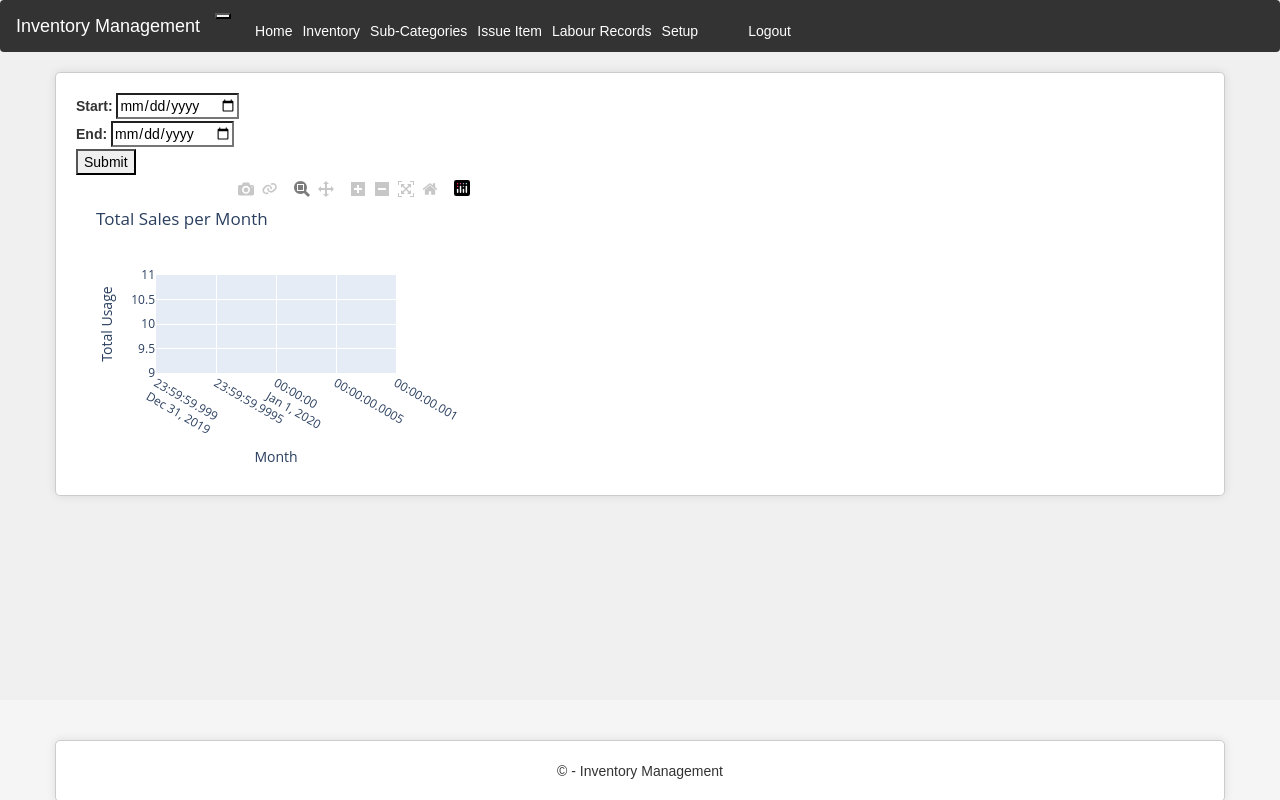
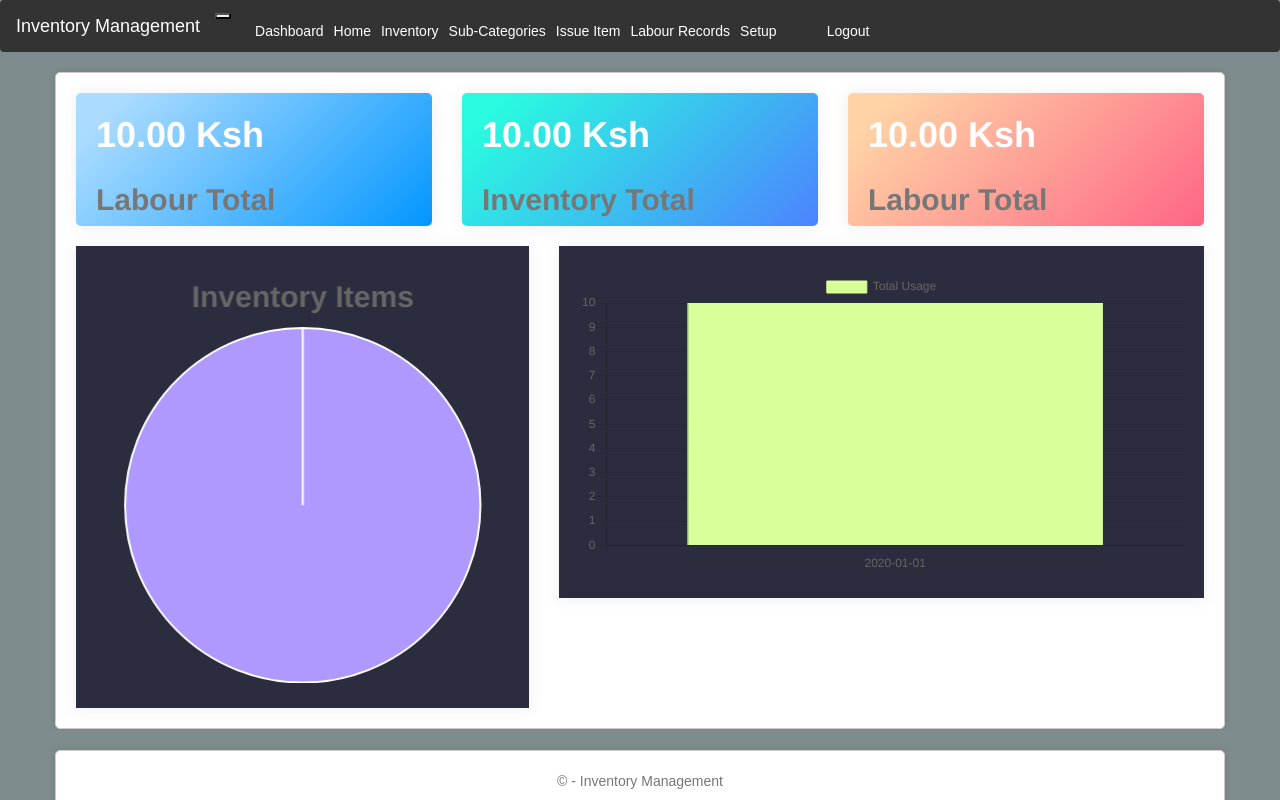
Before and after one commit to kamauhenry/Invmgt, a Django app: page /Dashboard/ in a window 1280 px wide. Run offline with Django 3.2, Linux system fonts and the light colour scheme; a user stored in the database is signed in; tables that the repository leaves empty hold one stand-in row (values such as "Sample post"); some libraries are stand-ins or nearby versions.

Commit message:
Added Charts to my Dashboard template

```diff
--- a/Invmgt/settings.py
+++ b/Invmgt/settings.py
@@ -24,9 +24,9 @@ BASE_DIR = os.path.dirname(os.path.dirname(os.path.abspath(__file__)))
 SECRET_KEY = '7eebbb5e-b526-4b8f-9bb5-95f7ee5e35a7'
 
 # SECURITY WARNING: don't run with debug turned on in production!
-DEBUG = False
+DEBUG = True
 
-ALLOWED_HOSTS = ['192.168.100.28']
+ALLOWED_HOSTS = ['192.168.100.4']
 INTERNAL_IPS = ['127.0.0.1',
                 ]
 
@@ -44,6 +44,7 @@ INSTALLED_APPS = [
     'pyodbc',
     'debug_toolbar',
     'rest_framework',
+    'django.contrib.humanize'
 
 ]
 
--- a/app/models.py
+++ b/app/models.py
@@ -83,7 +83,7 @@ class GroupedItems(models.Model):
 
 		sqlserverconn_aggregate = sqlserverconn.objects.filter(grouped_item=self).aggregate(
 			total_units = Sum('Units'),
-			total=Sum(F('subtotal'))
+			total=Sum(F('Subtotal'))
 		)
 		self.total_units = sqlserverconn_aggregate['total_units'] or 0
 		self.total = sqlserverconn_aggregate['total'] or 0
@@ -166,6 +166,10 @@ class Labour(models.Model):
 		self.sub_total = self.labourer_cost * self.NOL
 		super(Labour, self).save(*args, **kwargs)
 
+@receiver(post_save, sender=IssueItem)
+@receiver(post_save, sender=sqlserverconn)
+def update_totals_on_related_save(sender, instance, **kwargs):
+	instance.grouped_item.calculate_totals()
 
 
 @receiver(post_save, sender=sqlserverconn)
--- /dev/null
+++ b/app/static/app/content/Dashboard.css
@@ -0,0 +1,72 @@
+
+body {
+    background: #343E59;
+    color: #777;
+    font-family: Montserrat, Arial, sans-serif;
+}
+
+.body-bg {
+    background: #F3F4FA !important;
+}
+
+h1, h2, h3, h4, h5, h6, strong {
+    font-weight: 600;
+}
+
+body {
+    /*background: linear-gradient(45deg,#3a3a60,#5f5f8e);
+  min-height: 100vh;*/
+}
+
+.content-area {
+    max-width: 1280px;
+    margin: 0 auto;
+}
+
+.box {
+    background-color: #2B2D3E;
+    padding: 25px 20px;
+}
+
+.shadow {
+    box-shadow: 0px 1px 15px 1px rgba(69, 65, 78, 0.08);
+}
+
+.sparkboxes .box {
+    padding-top: 10px;
+    padding-bottom: 10px;
+    text-shadow: 0 1px 1px 1px #666;
+    box-shadow: 0px 1px 15px 1px rgba(69, 65, 78, 0.08);
+    position: relative;
+    border-radius: 5px;
+}
+
+    .sparkboxes .box .details {
+        position: absolute;
+        color: #fff;
+        transform: scale(0.7) translate(-22px, 20px);
+    }
+
+.sparkboxes strong {
+    position: relative;
+    z-index: 3;
+    top: -8px;
+    color: #fff;
+}
+
+
+.sparkboxes .box1 {
+    background-image: linear-gradient( 135deg, #ABDCFF 10%, #0396FF 100%);
+}
+
+.sparkboxes .box2 {
+    background-image: linear-gradient( 135deg, #2AFADF 10%, #4C83FF 100%);
+}
+
+.sparkboxes .box3 {
+    background-image: linear-gradient( 135deg, #FFD3A5 10%, #FD6585 100%);
+}
+
+.sparkboxes .box4 {
+    background-image: linear-gradient( 135deg, #EE9AE5 10%, #5961F9 100%);
+}
--- a/app/static/app/content/site.css
+++ b/app/static/app/content/site.css
@@ -112,17 +112,18 @@ a {
 
 
 footer {
-    background: #f5f5f5;
+    position: relative;
+    background: #7f8c8d;
     text-align: center;
-    padding: 20px;
+    padding: 0px;
     position: absolute;
     left: 0;
     bottom: 0;
-    right:0;
-
-    height: 100px;
+    right: 0;
+    height: 70px;
     width: 100%;
     overflow: hidden;
+    margin-top:0px;
 }
 html{
     height: 100%;
--- /dev/null
+++ b/app/static/app/scripts/Dashboard.js
@@ -0,0 +1,79 @@
+document.addEventListener('DOMContentLoaded', function () {
+    function getRandomPastelColor() {
+        var hue = Math.floor(Math.random() * 360);
+        var pastel = 'hsl(' + hue + ', 100%, 80%)';
+        return pastel;
+    }
+    var barColors = PieData.data.map(() => getRandomPastelColor());
+    var barchart = new Chart(
+        document.getElementById('barchart').getContext('2d'),
+        {
+            type: 'bar',
+            data: {
+                labels: chartData.labels,
+                datasets: [{
+                    label: 'Total Usage',
+                    data: chartData.series[0].data,
+                    backgroundColor: barColors,
+                    borderColor: barColors,
+                    borderWidth: 1,
+                    hoverOffset: 10,
+                }]
+            },
+            options: {
+                scales: {
+                    y: {
+                        beginAtZero: true
+                    }
+                }
+            },
+
+        }
+    );
+
+    // Generate random colors for pie chart
+    var pieColors = PieData.data.map(() => getRandomPastelColor());
+
+    var piechart = new Chart(
+        document.getElementById('piechart').getContext('2d'),
+        {
+            type: 'pie',
+            data: {
+                labels: PieData.labels,
+                datasets: [{
+                    data: PieData.data,
+                    backgroundColor: pieColors,
+                    hoverOffset: 25,  // Add a slight hover effect
+                }]
+            },
+            options: {
+                responsive: true,
+                plugins: {
+                    legend: {
+                        display: false,
+                    },
+                    title: {
+                        display: true,
+                        text: 'Inventory Items',
+                        font: {
+                            size: 30,
+                        }
+                    }
+                },
+                tooltips: {
+                    callbacks: {
+                        label: function (tooltipItem, data) {
+                            var dataset = data.datasets[tooltipItem.datasetIndex];
+                            var total = dataset.data.reduce(function (previousValue, currentValue) {
+                                return previousValue + currentValue;
+                            });
+                            var currentValue = dataset.data[tooltipItem.index];
+                            var percentage = Math.floor(((currentValue / total) * 100) + 0.5);
+                            return PieData.labels[tooltipItem.index] + ': ' + currentValue + ' (' + percentage + '%)';
+                        }
+                    }
+                }
+            },
+        }
+    );
+});
--- a/app/static/app/scripts/respond.js
+++ b/app/static/app/scripts/respond.js
@@ -341,9 +341,13 @@ window.matchMedia = window.matchMedia || (function(doc, undefined){
 
 
 $.ajax({
-	url: 'your_url',
+	url: '/Dashboard/',
 	type: 'POST',
-	data: your_data,
+	data: {
+		csrfmiddlewaretoken: getCookie('csrftoken'),  // Replace with your cookie retrieval function
+		chart_data: chartData,
+		pdata : PieData,
+	},
 	headers: {
 		'X-CSRFToken': getCookie('csrftoken')  // Replace with your cookie retrieval function
 	},
--- a/app/templates/app/Dashboard.html
+++ b/app/templates/app/Dashboard.html
@@ -1,23 +1,85 @@
 {% extends 'app/layout.html' %}
+{% load humanize %}
+<head>
+    <meta charset="UTF-8" />
+    <meta http-equiv="X-UA-Compatible" content="IE=edge" />
+    <meta name="viewport" content="width=device-width, initial-scale=1" />
+    <title>Dashboard - Dark Style</title>
+
+    <link rel="stylesheet" href="https://stackpath.bootstrapcdn.com/bootstrap/4.2.1/css/bootstrap.min.css" />
+    <link href="https://fonts.googleapis.com/css?family=Montserrat" rel="stylesheet" />
+    <link rel="stylesheet" href="https://maxcdn.bootstrapcdn.com/font-awesome/4.7.0/css/font-awesome.min.css" />
+</head>
+{% load static %}
 
 {% block content %}
 
+
 {% if user.is_authenticated %}
 
-<form method="GET" action="{%url 'Dashboard'%}">
-    {{ form.as_p}}
+<body >
+    <div id="wrapper">
+        <div class="content-area">
+            <div class="container-fluid">
+                <div class="main">
+                    <div class="row sparkboxes mt-4">
+                        <div class="col-md-4">
+                            <div class="box box1">
+                                <h1><strong>{{ labour_total|floatformat:"2"|intcomma }} Ksh </strong></h1>
+                                <h2 style="font-weight: bold;">Labour Total</h2>
+                            </div>
+                        </div>
+                        <div class="col-md-4">
+                            <div class="box box2">
+                                <h1><strong>{{ invt_total|floatformat:"2"|intcomma }} Ksh </strong></h1>
+                                <h2 style="font-weight: bold;">Inventory Total</h2>
+                            </div>
+                        </div>
+                        <div class="col-md-4">
+                            <div class="box box3">
+                                <h1><strong>{{ labour_total|floatformat:"2"|intcomma }} Ksh </strong></h1>
+                                <h2 style="font-weight: bold;">Labour Total</h2>
+                            </div>
+                        </div>
 
-    <button> Submit </button>
-</form>
+                    </div>
+
+
+                    <br>
+
+                    <div class="row mt-4">
+                        <div class="col-md-5">
+                            <div class="box shadow mt-4">
+                                <canvas id="piechart">
+
+                                </canvas>
+                            </div>
+                        </div>
+                        <div class="col-md-7">
+                            <div class="chart">
+                                <div class="box shadow mt-4">
+                                   <canvas id="barchart"></canvas>
+                                </div>
+                            </div>
+                        </div>
+
+                    </div>
+                </div>
+            </div>
+        </div>
+    </div>
+    <script>
+    var chartData = {{ chart_data|safe }};
+    var PieData = {{ data|safe}}
+    </script>
+    <script src="https://cdnjs.cloudflare.com/ajax/libs/jquery/3.2.1/jquery.slim.min.js"></script>
+    <script src="{% static 'app/scripts/Dashboard.js' %}"></script>
+    <script src="https://cdn.jsdelivr.net/npm/chart.js"></script>
+
+</body>
 
 
 
-<div id="monthly-usage-chart">{{ chart|safe }}</div>
-
-
-
-
-{% endif%}
-
+{% endif %}
 
 {% endblock %}
--- a/app/templates/app/layout.html
+++ b/app/templates/app/layout.html
@@ -9,6 +9,7 @@
     <title>{{ title }} - Inventory Management</title>
     {% load static %}
     <link rel="stylesheet" type="text/css" href="{% static 'app/content/bootstrap.min.css' %}">
+    <link rel="stylesheet" type="text/css" href="{% static 'app/content/Dashboard.css' %}">
 
     <link rel="stylesheet" type="text/css" href="{% static 'app/content/site.css' %}">
     <script src="{% static 'app/scripts/modernizr-2.6.2.js' %}"></script>
@@ -18,11 +19,17 @@
     <script src="https://code.jquery.com/jquery-3.5.1.slim.min.js" integrity="sha384-DfXdz2htPH0lsSSs5nCTpuj/zy4C+OGpamoFVy38MVBnE+IbbVYUew+OrCXaRkfj" crossorigin="anonymous"></script>
     <script src="https://cdn.jsdelivr.net/npm/popper.js@1.16.1/dist/umd/popper.min.js" integrity="sha384-9/reFTGAW83EW2RDu2S0VKaIzap3H66lZH81PoYlFhbGU+6BZp6G7niu735Sk7lN" crossorigin="anonymous"></script>
     <script src="https://cdn.jsdelivr.net/npm/bootstrap@4.6.0/dist/js/bootstrap.min.js" integrity="sha384-+YQ4JLhjyBLPDQt//I+STsc9iw4uQqACwlvpslubQzn4u2UU2UFM80nGisd026JF" crossorigin="anonymous"></script>
+    <style>
+        .narrow-container {
+            max-width: 600px; /* Adjust the value according to your preference */
+            width: 100%;
+        }
+    </style>
 
 
 </head>
 
-<body>
+<body style="background-color: #7f8c8d;">
 
 
     <nav class="navbar navbar-expand-lg navbar-light bg-light">
@@ -34,9 +41,9 @@
         <div class="collapse navbar-collapse" id="navbarSupportedContent">
             <ul class="navbar-nav mr-auto" style="list-style:none;">
                 {% if user.is_authenticated %}
-               <!-- <li class="nav-item ">
+               <li class="nav-item ">
                     <a class="nav-link" href="{% url 'Dashboard' %}">Dashboard <span class="sr-only">(current)</span></a>
-                </li> -->
+                </li>
                 <li class="nav-item ">
                     <a class="nav-link" href="{% url 'home' %}">Home <span class="sr-only">(current)</span></a>
                 </li>
@@ -113,7 +120,6 @@
             <p>&copy; {{ year }} - Inventory Management</p>
         </div>
     </footer>
-
     <!-- new scripts -->
     <script src="https://code.jquery.com/jquery-3.5.1.slim.min.js" integrity="sha384-DfXdz2htPH0lsSSs5nCTpuj/zy4C+OGpamoFVy38MVBnE+IbbVYUew+OrCXaRkfj" crossorigin="anonymous"></script>
     <script src="https://cdn.jsdelivr.net/npm/popper.js@1.16.1/dist/umd/popper.min.js" integrity="sha384-9/reFTGAW83EW2RDu2S0VKaIzap3H66lZH81PoYlFhbGU+6BZp6G7niu735Sk7lN" crossorigin="anonymous"></script>
--- a/app/views.py
+++ b/app/views.py
@@ -1,8 +1,8 @@
-"""
-Definition of views.
-"""
+import json
 from calendar import month
 from re import L
+import openpyxl
+from django.core.serializers.json import DjangoJSONEncoder
 from unittest import result
 from django.contrib.auth.decorators import login_required
 from os import system
@@ -17,6 +17,9 @@ from django.contrib import messages
 from django.shortcuts import redirect, render, get_object_or_404
 from .models import *
 import plotly.express as px
+import pandas as pd
+import plotly
+import plotly.io as pio
 from django.contrib.auth import authenticate, login , logout
 from django.views.decorators.csrf import csrf_protect
 from django.db.models import Sum, F, ExpressionWrapper, fields
@@ -26,10 +29,15 @@ from reportlab.platypus import SimpleDocTemplate, Table, TableStyle
 from reportlab.lib import colors
 from django.core.paginator import Page, Paginator
 from django.http import HttpResponseRedirect
-import pandas as pd
+
 from django.db.models.functions import TruncMonth
 from rest_framework import viewsets
 from app.serializers import *
+from django.http import JsonResponse
+
+
+
+
 
 item_units_used = {}
 
@@ -68,8 +76,7 @@ def home(request):
 		}
 	assert isinstance(request, HttpRequest)
 	return render(
-		request,
-		'app/index.html',
+		request,		'app/index.html',
 		{
 			'title': 'Home Page',
 			'year': datetime.now().year,
@@ -365,50 +372,44 @@ def loginpartial(request):
 		messages.success(request, 'You have been logged out')
 	return HttpResponseRedirect('/login')
 
-def Dashboard(request):
 
 
-
-
+def Dashboard(request):
 	start = request.GET.get('start')
 	end = request.GET.get('end')
+	grouped_items = GroupedItems.objects.all()
+	labour_total= Labour.objects.aggregate(total_amount=Sum('sub_total'))['total_amount']
+
+	invt_total = sqlserverconn.objects.aggregate(invt_total=Sum('Subtotal'))['invt_total']
 	monthly_usage = (
 		sqlserverconn.objects.annotate(month=TruncMonth('Date'))
 		.values('month')
 		.annotate(total_usage=Sum('Subtotal'))
 		.order_by('month')
 	)
+	itemperc = {
+	'labels': [item.grouped_item for item in grouped_items],
+	'data': [item.total_units for item in grouped_items],
+}
+	itemperc_json = json.dumps(itemperc, cls=DjangoJSONEncoder)
+	data = {
+		'labels': [item['month'].strftime('%Y-%m-%d') for item in monthly_usage],
+		'series': [{
+			'name': 'Total Usage',
+			'data': [item['total_usage'] for item in monthly_usage],
+		}],
+	}
 
+	# Convert the dates to string representations
+	data_json = json.dumps(data, cls=DjangoJSONEncoder)
 
+	return render(request, 'app/Dashboard.html', {
+		'chart_data': data_json,
+		'labour_total': labour_total,
+		'invt_total': invt_total,
+		'data': itemperc_json,
+	})
 
-
-	df = pd.DataFrame.from_records(monthly_usage)
-	if start:
-		monthly_usage=monthly_usage.filter(month__gte=start)
-	if end:
-		monthly_usage = monthly_usage.filter(month__lte=end)
-
-	fig = px.line ( df,
-		x='month',
-		y='total_usage',
-		title = 'Total Sales per Month',
-		labels={'month': 'Month',
-				'total_usage':'Total Usage'}
-		)
-
-
-	fig.update_layout(
-		width=400,
-		height=300
-	)
-	chart = fig.to_html()
-
-	date_form = DateForm()
-
-	return render ( request,
-		   'app/Dashboard.html',
-		   {'chart':chart,
-			'form': date_form})
 
 
 def reports_pdf(request):
@@ -460,53 +461,42 @@ def reports_pdf(request):
 
 
 
+from django.http import HttpResponse
+
 def groupedi_pdf(request):
 	try:
+		# Create a new workbook and add a worksheet
+		workbook = openpyxl.Workbook()
+		worksheet = workbook.active
 
-		response = HttpResponse(content_type='application/pdf')
-		response['Content-Disposition'] = 'attachment; filename="Inventory.pdf"'
+		# Write header row
+		header = ['Grouped item', 'Total Units', 'Units Used', 'Units Available', 'Total']
+		worksheet.append(header)
 
-		doc = SimpleDocTemplate(response, pagesize=letter)
-		data = []
+		# Add data to the worksheet
+		items = GroupedItems.objects.all()
+		for item in items:
+			row_data = [item.grouped_item, item.total_units, item.units_used, item.units_available, item.total]
+			worksheet.append(row_data)
 
+		# Set column widths (optional)
+		for col_num, value in enumerate(header, 1):
+			col_letter = openpyxl.utils.get_column_letter(col_num)
+			worksheet.column_dimensions[col_letter].width = max(len(str(value)) + 2, 15)
 
-		items = GroupedItems.objects.all()
+		# Create a response with appropriate headers for Excel file
+		response = HttpResponse(content_type='application/vnd.openxmlformats-officedocument.spreadsheetml.sheet')
+		response['Content-Disposition'] = 'attachment; filename="Inventory.xlsx"'
 
-		# Define the table data as a list of lists
-		data.append(['Grouped item', 'Total Units', 'Units Used', 'Units Available', 'Total'])
+		# Save the workbook to the response
+		workbook.save(response)
 
-		for item in items:
-			data.append([item.grouped_item, item.total_units, item.units_used, item.units_available, item.total])
-
-		# Create a table with the data
-		table = Table(data)
-
-		# Define style for the table
-		style = TableStyle([
-			('BACKGROUND', (0, 0), (-1, 0), colors.grey),
-			('TEXTCOLOR', (0, 0), (-1, 0), colors.whitesmoke),
-			('ALIGN', (0, 0), (-1, -1), 'CENTER'),
-			('FONTNAME', (0, 0), (-1, 0), 'Helvetica-Bold'),
-			('BOTTOMPADDING', (0, 0), (-1, 0), 12),
-			('BACKGROUND', (0, 1), (-1, -1), colors.beige),
-			('GRID', (0, 0), (-1, -1), 1, colors.black)
-		])
-
-		table.setStyle(style)
-
-		# Add the table to the PDF
-		elements = [table]
-
-		doc.build(elements)
-
-		return response  # Return the HttpResponse
+		return response
 
 	except Exception as e:
 		# Handle exceptions here, e.g., log the error
 		# You can also return an error HttpResponse if needed
-
 		return HttpResponse("Internal Server Error", status=500)
-
 
 def issuei_pdf(request):
 	try:
--- /dev/null
+++ b/package.json
@@ -0,0 +1,5 @@
+{
+  "dependencies": {
+    "chart.js": "^4.4.1"
+  }
+}
```
Also changed, not shown: app/templates/app/login.html (+6 -2 lines), package-lock.json (added), 1 other file.
